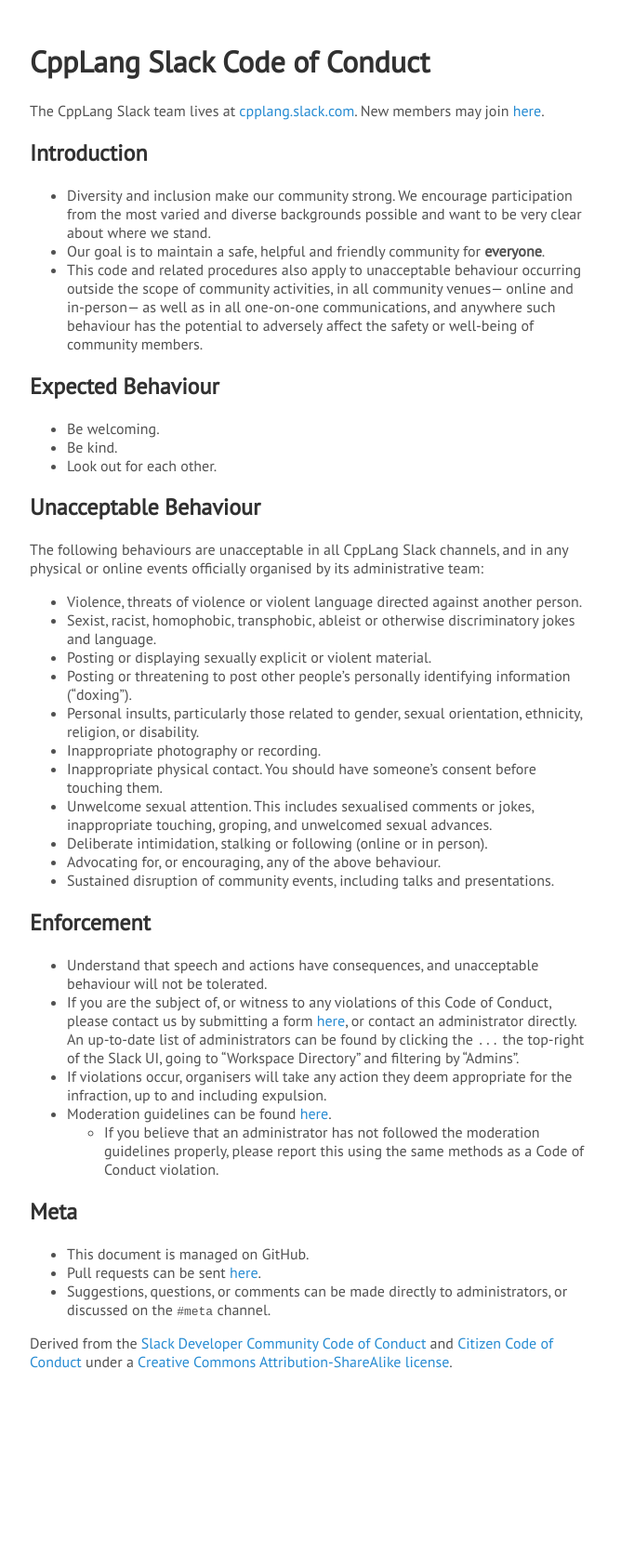
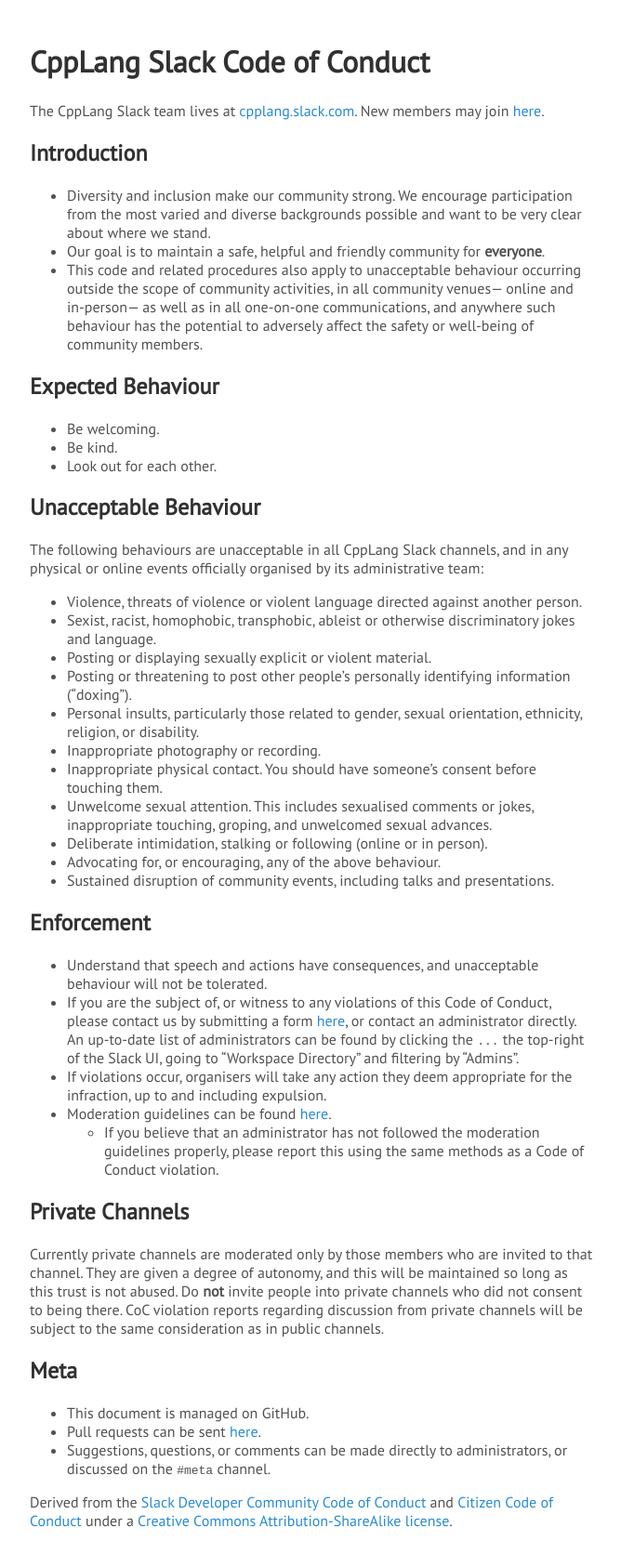
Before and after one commit to include-cpp/cpplang-code-of-conduct, a Jekyll site: the page built from index.md, in a window 1280 px wide. Shown: the whole page at 93% size, without its empty margins (304-972 px from the left). Built offline with Jekyll 4.4.1, drawn with Linux system fonts in a browser that asks for light colours; our own code applies the rules of GitHub Pages for plain Markdown files; before the commit the page ends 1515 px from its top, so only the background shows below that.

Commit message:
Private channels

```diff
--- a/index.md
+++ b/index.md
@@ -47,6 +47,12 @@ Enforcement
 - Moderation guidelines can be found [here]({{site.baseurl}}/moderation).
   - If you believe that an administrator has not followed the moderation guidelines properly, please report this using the same methods as a Code of Conduct violation.
 
+Private Channels
+----------------
+
+Currently private channels are moderated only by those members who are invited to that channel. They are given a degree of autonomy, and this will be maintained so long as this trust is not abused. Do **not** invite people into private channels who did not consent to being there. CoC violation reports regarding discussion from private channels will be subject to the same consideration as in public channels.
+
+
 Meta
 ----
 
```
